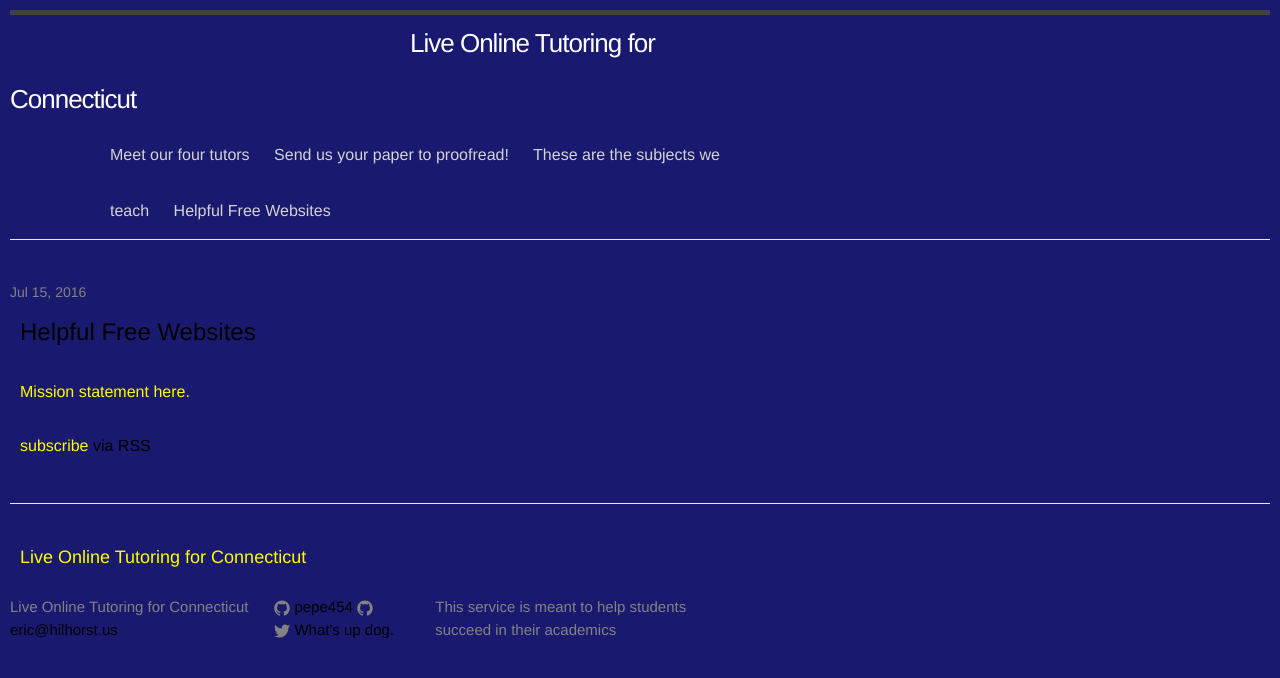
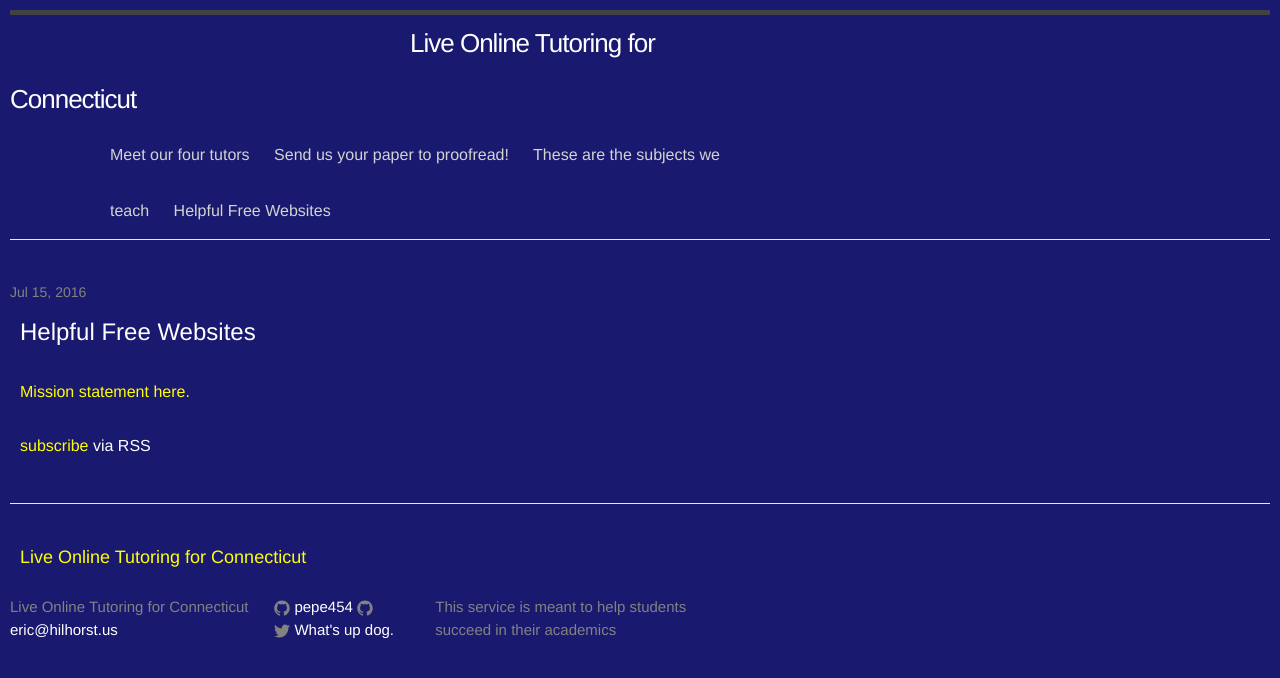
Before and after one commit to pepe454/pepe454.github.io, a Jekyll site: the page built from index.html, in a window 1280 px wide. Shown: the top 678 px of the page. Built offline with Jekyll 4.4.1, drawn with Linux system fonts in a browser that asks for light colours.

Commit message:
Update _base.scss

```diff
--- a/_sass/_base.scss
+++ b/_sass/_base.scss
@@ -92,7 +92,7 @@
  * Links
  */
 a {
-    color: black;
+    color: white;
     text-decoration: none;
 
     &:visited {
@@ -142,7 +142,7 @@
 
 pre {
     padding: 8px 12px;
-    overflow-x: auto;
+
 
     > code {
         border: 0;
```
